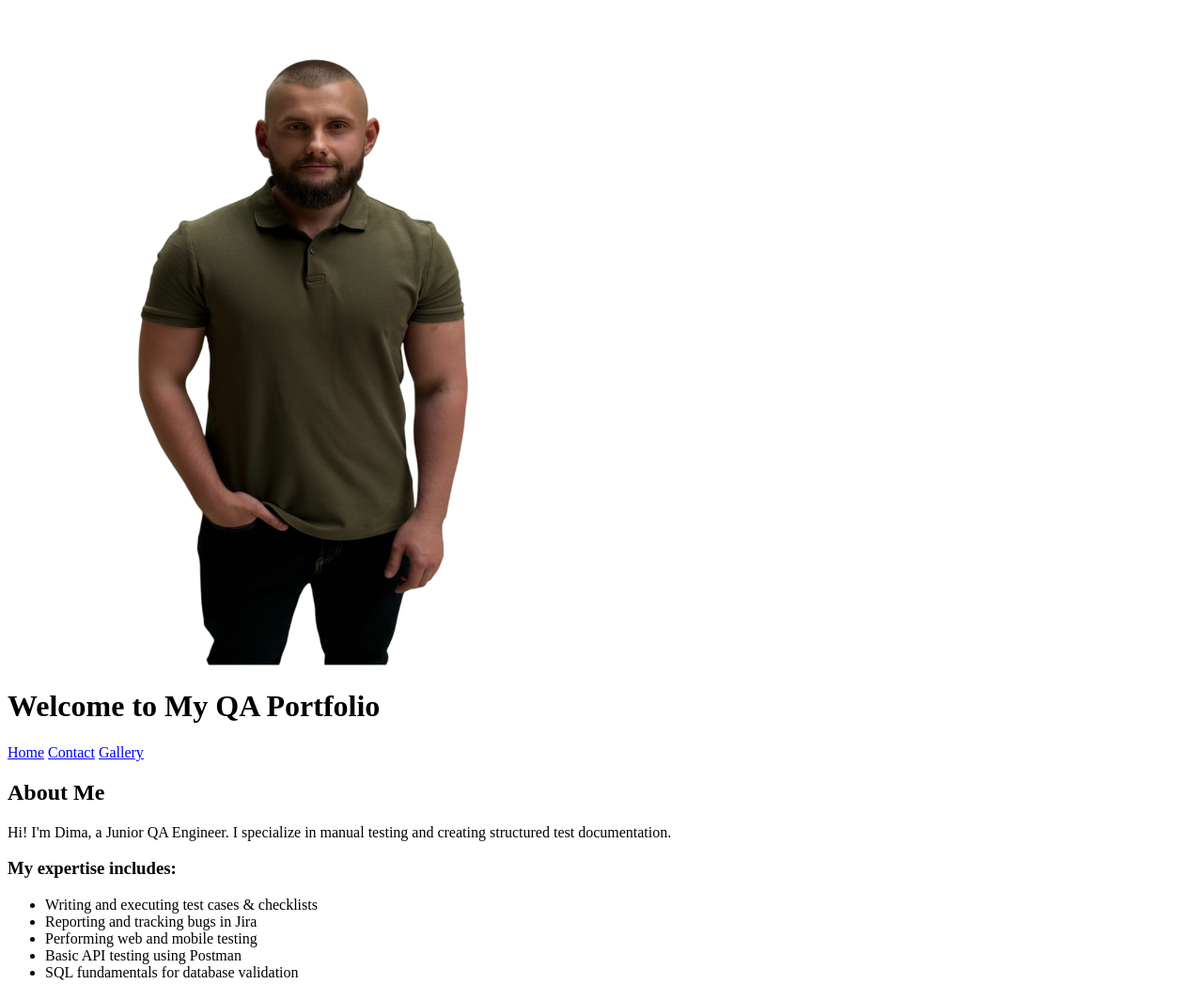
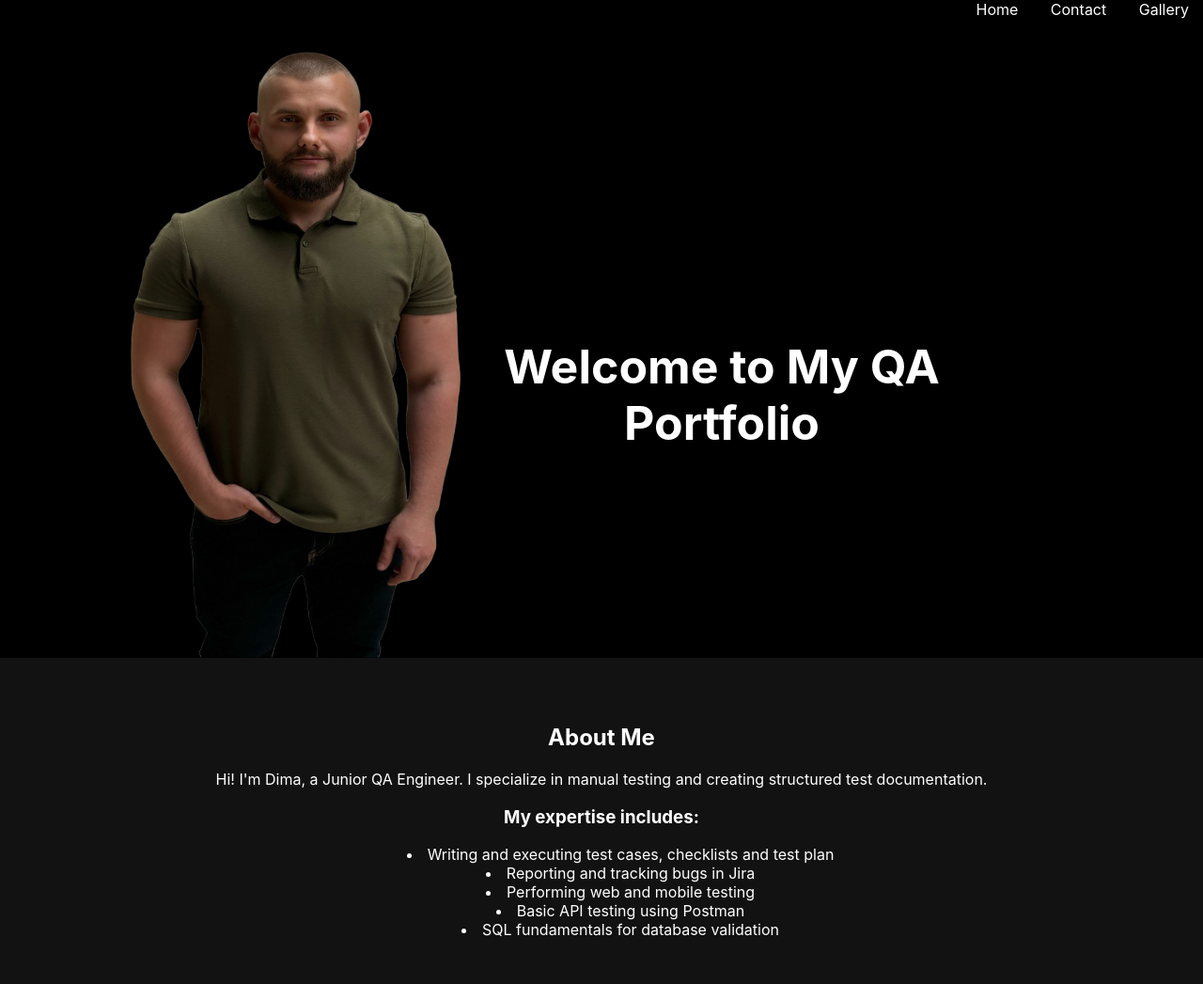
Before and after one commit to DmytroSukharyev/Sukharyev-hillel-qa, a plain HTML site: page index.html in a window 1280 px wide. Shown: the top 1047 px of the page at 94% size. Drawn offline with Linux system fonts and the light colour scheme.

Commit message:
Updated the page design

```diff
--- a/index.html
+++ b/index.html
@@ -3,12 +3,13 @@
 <head>
     <meta charset="UTF-8">
     <meta name="viewport" content="width=device-width, initial-scale=1.0">
+    <link rel="stylesheet" href="styles.css">
     <title>Junior QA Engineer | Portfolio</title>
 </head>
 <body>
     <header>
         <img src="photo/IMG_8550-Photoroom.png" alt="Вид заголовка" width="600" height="700">
-        <h1>Welcome to My QA Portfolio</h1>
+        <h1 class="header-text">Welcome to My QA Portfolio</h1>
         <nav>
             <a href="index.html">Home</a>
             <a href="pages/contact.html">Contact</a>
@@ -21,7 +22,7 @@
         <p>Hi! I'm Dima, a Junior QA Engineer. I specialize in manual testing and creating structured test documentation.</p>
         <h3> My expertise includes:</h3>
         <ul>
-            <li> Writing and executing test cases & checklists</li>
+            <li> Writing and executing test cases, checklists and test plan</li>
             <li> Reporting and tracking bugs in Jira</li>
             <li> Performing web and mobile testing</li>
             <li> Basic API testing using Postman</li>
--- /dev/null
+++ b/styles.css
@@ -0,0 +1,80 @@
+body {
+    font-family: 'SF Pro Display', sans-serif;
+    background-color: #121212;
+    color: #fff !important;;
+    margin: 0;
+    padding: 0;
+    text-align: center;
+}
+
+header {
+    display: flex;
+    justify-content: space-between;
+    padding: 0px;
+    background: #000;
+}
+
+header h1 {
+    font-size: 24px;
+    margin: 0;
+        text-align: center;
+        font-size: 50px;
+        font-weight: bold;
+        color: #fff;
+        margin-top: 20px;
+}
+
+.header-text {
+    position: absolute;
+    top: 50%;
+    left: 60%;
+    transform: translate(-50%, -50%);
+    font-size: 50px;
+    font-weight: bold;
+    color: #fff;
+    text-align: center;
+}
+
+nav a {
+    color: #fff;
+    text-decoration: none;
+    margin: 0 15px;
+}
+
+#hero {
+    padding: 100px 20px;
+    background: linear-gradient(45deg, #1c1c1c, #000);
+}
+
+.btn {
+    display: inline-block;
+    background: #fff;
+    color: #fff;
+    padding: 10px 20px;
+    border-radius: 5px;
+    text-decoration: none;
+}
+
+section {
+    padding: 50px 20px;
+}
+
+.portfolio-item {
+    background: #1e1e1e;
+    padding: 20px;
+    margin: 10px auto;
+    width: 80%;
+    border-radius: 10px;
+}
+
+ul {
+    list-style-position: inside;
+}
+footer {
+    padding: 30px;
+    background: #000;
+}
+
+h1, h2, h3, p, a, span, div {
+    color: white !important;
+}
```
Also changed, not shown: pages.css (added, +30 -0 lines), pages/contact.html (+2 -1 lines), pages/gallery.html (+2 -0 lines).
